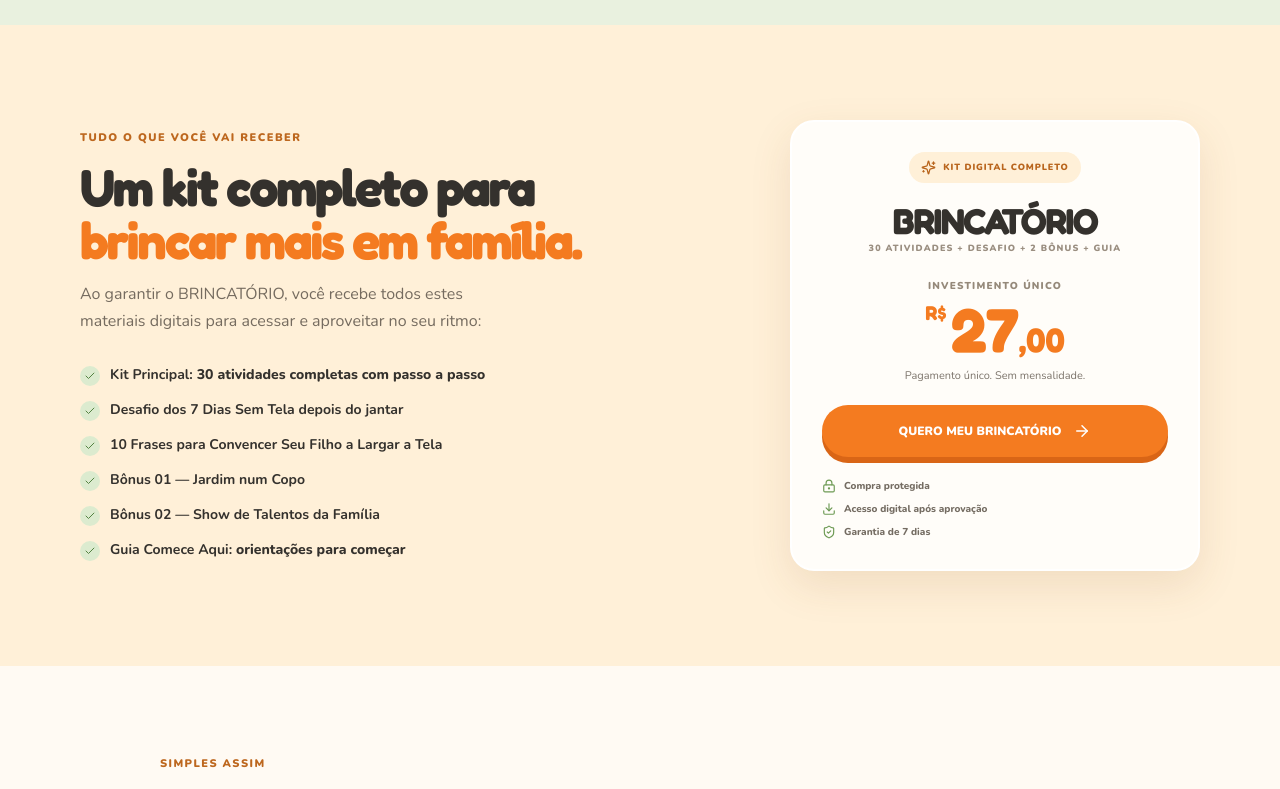
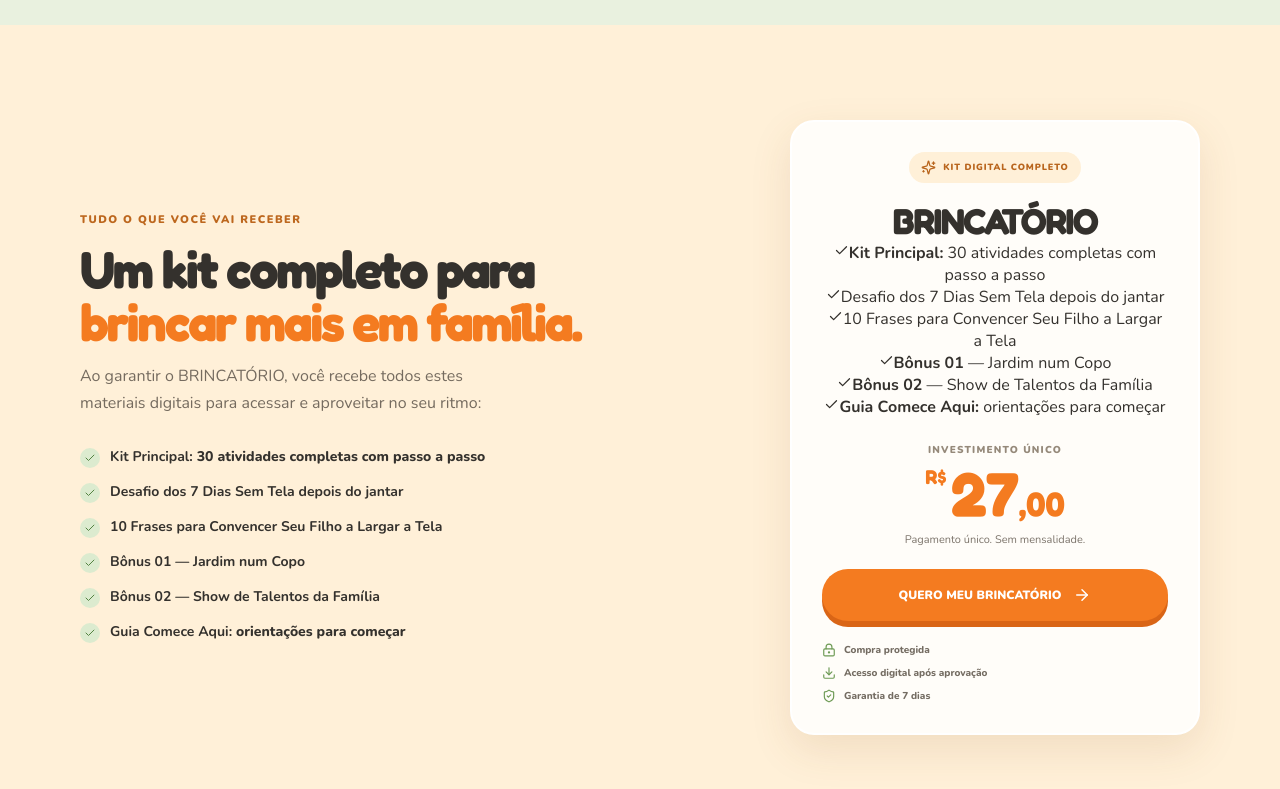
Before and after one commit to thiagosetthework-git/brincatorio, a React (Vite) app: page / in a window 1280 px wide. Shown: the part 4480-5269 px from the top of the page. Built offline with nearby package versions, Linux system fonts and the light colour scheme.

Commit message:
Detalha materiais incluídos no quadro da oferta

```diff
--- a/src/App.tsx
+++ b/src/App.tsx
@@ -77,7 +77,14 @@ export default function App() {
       <article className="bonus-card"><div className="bonus-number">BÔNUS 02</div><div className="bonus-visual bonus-phrases"><span>“</span><b>VAMOS<br/>BRINCAR?</b><small>10 FRASES PARA CONVIDAR</small></div><div><h3>10 Frases para Convencer Seu Filho</h3><p>Ideias de convites leves para despertar a curiosidade e chamar para a brincadeira.</p></div></article>
     </div></div></section>
     <section className="offer-section" id="oferta"><div className="section-wrap offer-wrap"><div className="offer-copy"><div className="section-kicker">TUDO O QUE VOCÊ VAI RECEBER</div><h2>Um kit completo para<br/><span>brincar mais em família.</span></h2><p>Ao garantir o BRINCATÓRIO, você recebe todos estes materiais digitais para acessar e aproveitar no seu ritmo:</p><div className="offer-includes"><div><Check/> <span><b>Kit Principal:</b> 30 atividades completas com passo a passo</span></div><div><Check/> <span><b>Desafio dos 7 Dias Sem Tela depois do jantar</b></span></div><div><Check/> <span><b>10 Frases para Convencer Seu Filho a Largar a Tela</b></span></div><div><Check/> <span><b>Bônus 01 — Jardim num Copo</b></span></div><div><Check/> <span><b>Bônus 02 — Show de Talentos da Família</b></span></div><div><Check/> <span><b>Guia Comece Aqui:</b> orientações para começar</span></div></div></div>
-      <div className="price-card"><div className="price-tag"><Sparkles size={15}/> KIT DIGITAL COMPLETO</div><div className="price-title">BRINCATÓRIO</div><div className="price-subtitle">30 ATIVIDADES + DESAFIO + 2 BÔNUS + GUIA</div><div className="price-old-label">INVESTIMENTO ÚNICO</div><div className="price"><small>R$</small>27<span>,00</span></div><div className="price-payment">Pagamento único. Sem mensalidade.</div><a className="button button-primary price-button" href={checkoutUrl} target="_blank" rel="noreferrer">QUERO MEU BRINCATÓRIO <ArrowRight size={18}/></a><div className="secure-points"><span><LockKeyhole/> Compra protegida</span><span><Download/> Acesso digital após aprovação</span><span><ShieldCheck/> Garantia de 7 dias</span></div></div>
+      <div className="price-card"><div className="price-tag"><Sparkles size={15}/> KIT DIGITAL COMPLETO</div><div className="price-title">BRINCATÓRIO</div><div className="price-includes">
+          <div><Check size={15}/><span><b>Kit Principal:</b> 30 atividades completas com passo a passo</span></div>
+          <div><Check size={15}/><span>Desafio dos 7 Dias Sem Tela depois do jantar</span></div>
+          <div><Check size={15}/><span>10 Frases para Convencer Seu Filho a Largar a Tela</span></div>
+          <div><Check size={15}/><span><b>Bônus 01</b> — Jardim num Copo</span></div>
+          <div><Check size={15}/><span><b>Bônus 02</b> — Show de Talentos da Família</span></div>
+          <div><Check size={15}/><span><b>Guia Comece Aqui:</b> orientações para começar</span></div>
+        </div><div className="price-old-label">INVESTIMENTO ÚNICO</div><div className="price"><small>R$</small>27<span>,00</span></div><div className="price-payment">Pagamento único. Sem mensalidade.</div><a className="button button-primary price-button" href={checkoutUrl} target="_blank" rel="noreferrer">QUERO MEU BRINCATÓRIO <ArrowRight size={18}/></a><div className="secure-points"><span><LockKeyhole/> Compra protegida</span><span><Download/> Acesso digital após aprovação</span><span><ShieldCheck/> Garantia de 7 dias</span></div></div>
     </div></section>
     <section className="delivery-section section-wrap"><div className="delivery-icon"><Printer size={30}/></div><div><div className="section-kicker">SIMPLES ASSIM</div><h2>Do digital para a<br/><span>brincadeira de verdade.</span></h2><p>Após a confirmação do pagamento e a liberação do acesso, você recebe as orientações para acessar os arquivos pelo Google Drive. Escolha o que deseja usar, imprima quando quiser e comece a brincar.</p></div><div className="delivery-steps"><div><span>01</span><b>Faça sua compra</b><small>Pagamento único e protegido.</small></div><div><span>02</span><b>Receba o acesso</b><small>Orientações após a aprovação.</small></div><div><span>03</span><b>Escolha e imprima</b><small>Use as atividades no seu ritmo.</small></div></div></section>
     <section className="guarantee-section"><div className="guarantee-seal"><ShieldCheck size={38}/><span>7 DIAS</span><small>DE GARANTIA</small></div><div><div className="section-kicker">SUA COMPRA COM TRANQUILIDADE</div><h2>Você tem 7 dias<br/><span>de garantia.</span></h2><p>Você pode conhecer o material com tranquilidade. A compra conta com garantia de 7 dias, conforme as condições aplicáveis.</p></div></section>
```
